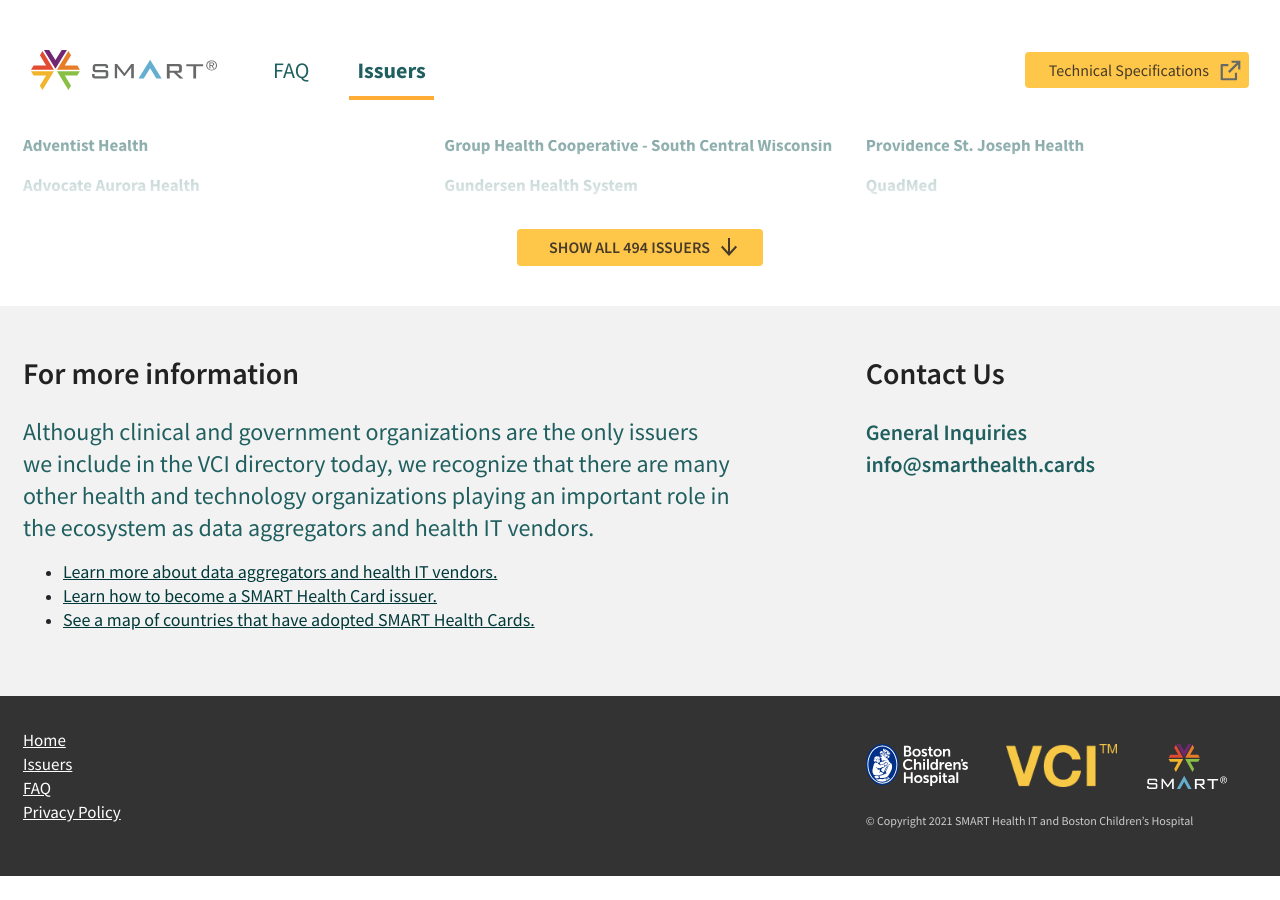
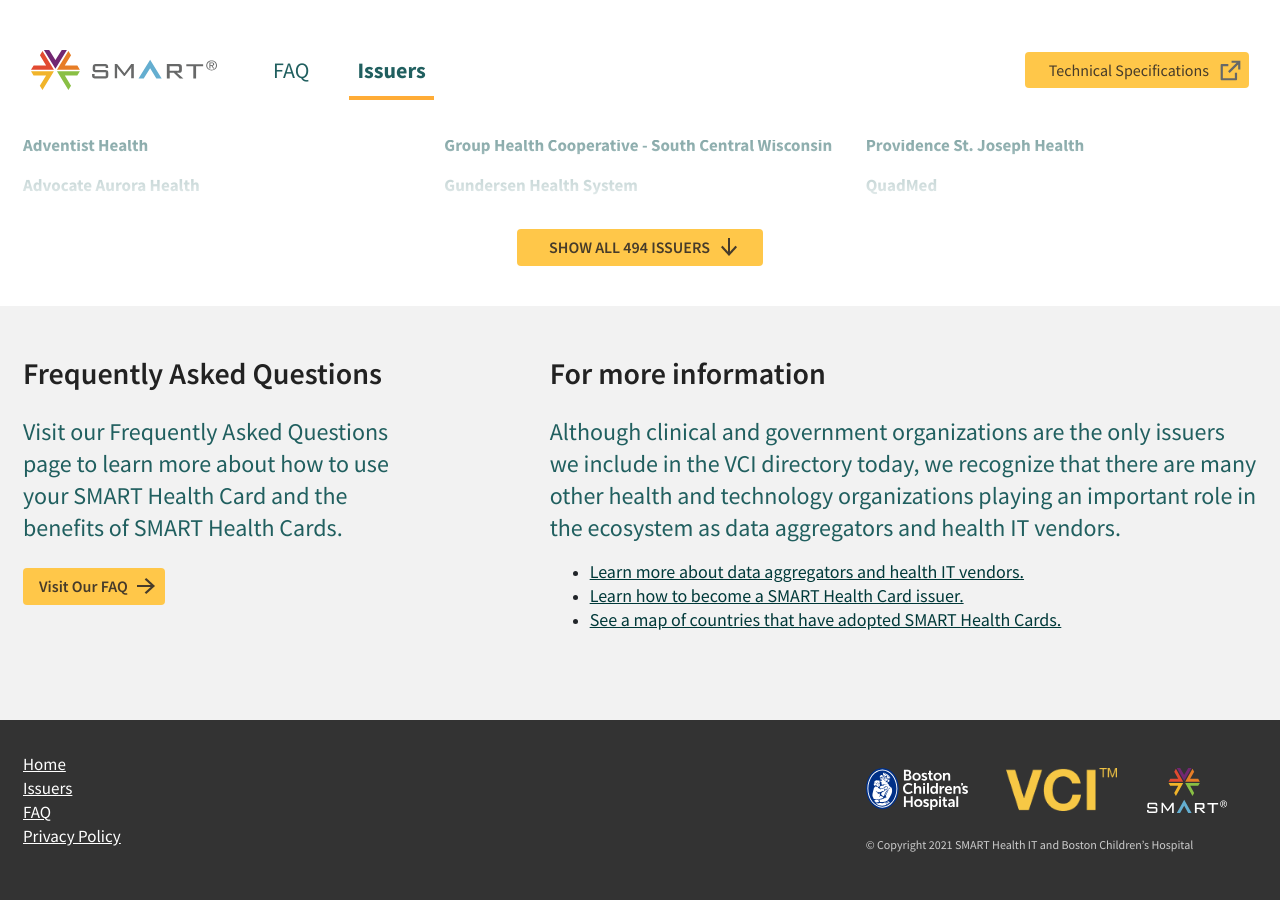
Before and after one commit to smart-health-cards/staging, a Jekyll site: the page built from en/issuers.html, in a window 1280 px wide and 900 px high, scrolled down 2237 px. Built offline with Jekyll 4.4.1, drawn with Linux system fonts in a browser that asks for light colours; before the commit the page ends 3113 px from its top, so only the background shows below that.

Commit message:
Rearrange contact sections

```diff
--- a/en/issuers.html
+++ b/en/issuers.html
@@ -246,7 +246,30 @@
 <section class="bg-lightgrey subSection pt-4 pt-lg-5 pb-lg-5">
   <div class="container">
     <div class="row">
-      <div class="col-12 col-lg-7 text-left">
+      <div class="col-12 col-lg-4 text-left">
+        <div class="row">
+          <div class="col-12 text-left">
+
+            <!-- Heading -->
+            <h2>
+              Frequently Asked Questions
+            </h2>
+          </div>
+        </div> <!-- / .row -->
+
+        <div class="row pt-2 pt-lg-3">
+          <div class="col-12 text-left">
+            <!-- Text -->
+            <p class="largeBody fs-lg mb-md-9">
+              Visit our Frequently Asked Questions page to learn more about how to use your SMART Health Card and the benefits of SMART Health Cards.
+            </p>
+            <p class="text-left pt-2 pb-3">
+              <a class="btn btn-primary pt-2 pb-2 pl-2 pr-2" href="faq.html" role="button"><span class="float-left mr-3"></span>Visit our FAQ</span> <img src="../Assets/Images/MIC21224_Icon_Link_v01_DS_2021_06_28.png" class="float-right mx-auto" style=" width:21px; height:21px;" alt=""></a>
+            </p>
+          </div>
+        </div> <!-- / .row -->
+      </div>
+      <div class="col-12 col-lg-7 offset-lg-1 text-left pb-4">
         <div class="row">
           <div class="col-12 text-left">
 
@@ -271,27 +294,6 @@
           </div>
         </div> <!-- / .row -->
       </div>
-      <div class="col-12 col-lg-4 offset-lg-1 text-left pb-4">
-        <div class="row">
-          <div class="col-12 text-left">
-
-            <!-- Heading -->
-            <h2>
-              Contact Us
-            </h2>
-          </div>
-        </div> <!-- / .row -->
-
-        <div class="row pt-2 pt-lg-3">
-          <div class="col-12 text-left">
-            <!-- Text -->
-            <ul class="list-unstyled">
-              <li><a href="mailto:info@smarthealth.cards" class="link-large">General Inquiries</a></li>
-              <li><a href="mailto:info@smarthealth.cards" class="link-large">info@smarthealth.cards</a></li>
-            </ul>
-          </div>
-        </div> <!-- / .row -->
-      </div>
     </div>
 
   </div> <!-- / .container -->
```
Also changed, not shown: en/faq.html (+29 -0 lines), en/index.html (+1 -54 lines).
